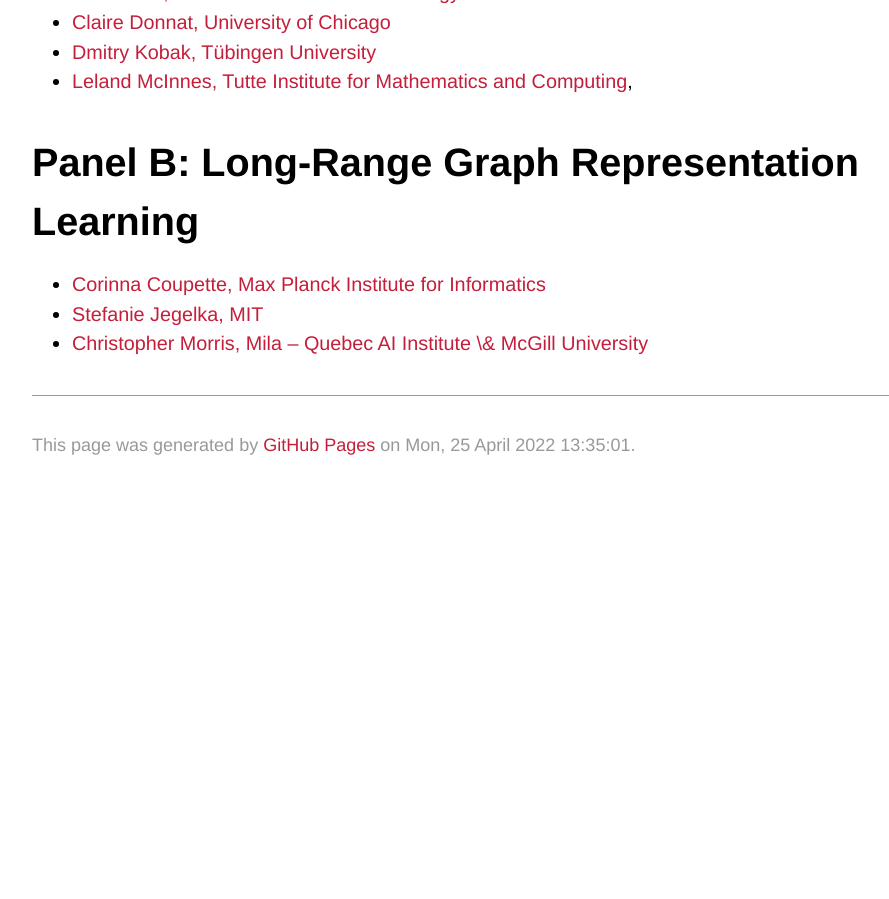
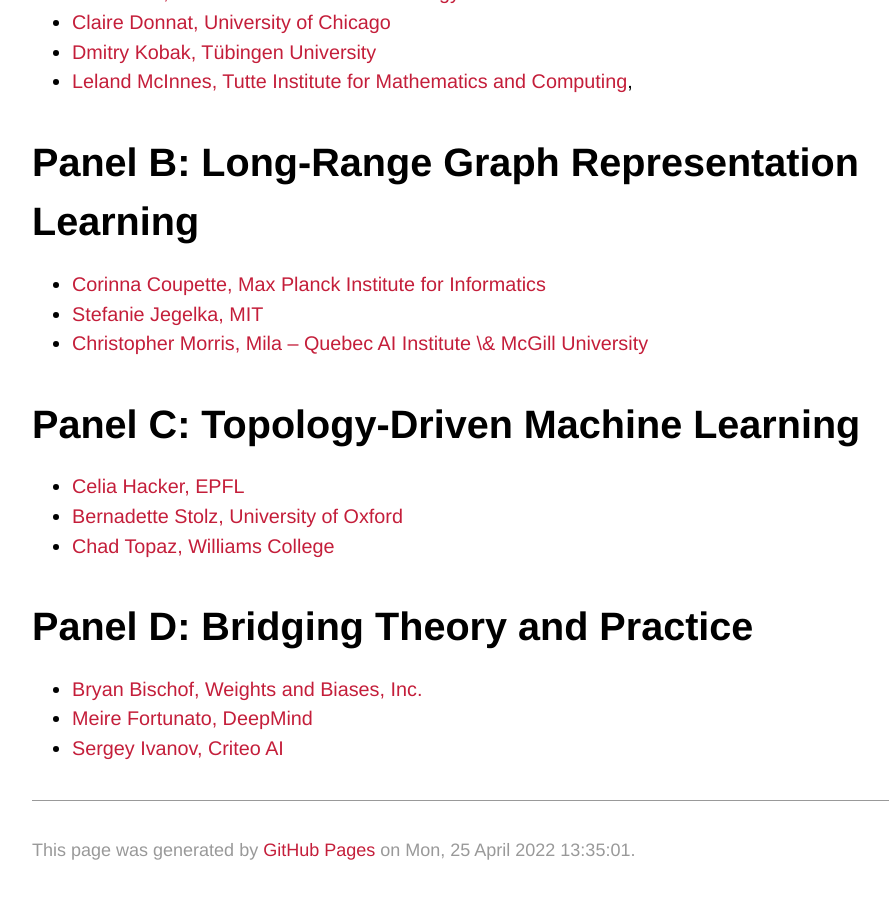
Before and after one commit to gt-rl/gt-rl.github.io, a Jekyll site: the page built from schedule.md, in a window 1280 px wide and 900 px high, scrolled down 2714 px. Shown: the whole window, without its empty margins (140-1029 px from the left). Built offline with Jekyll 4.4.1, drawn with Linux system fonts in a browser that asks for light colours; some web fonts are replaced; our own code applies the rules of GitHub Pages for plain Markdown files; before the commit the page ends 3209 px from its top, so only the background shows below that.

Commit message:
Updated schedule

```diff
--- a/schedule.md
+++ b/schedule.md
@@ -47,3 +47,15 @@
 - [Corinna Coupette, Max Planck Institute for Informatics](https://people.mpi-inf.mpg.de/~coupette)
 - [Stefanie Jegelka, MIT](https://people.csail.mit.edu/stefje/)
 - [Christopher Morris, Mila – Quebec AI Institute \& McGill University](https://chrsmrrs.github.io)
+
+# Panel C: Topology-Driven Machine Learning
+
+- [Celia Hacker, EPFL](https://www.epfl.ch/labs/hessbellwald-lab/members/celia-hacker/)
+- [Bernadette Stolz, University of Oxford](https://www1.maths.ox.ac.uk/people/bernadette.stolz)
+- [Chad Topaz, Williams College](https://chadtopaz.com)
+
+# Panel D: Bridging Theory and Practice
+
+- [Bryan Bischof, Weights and Biases, Inc.](http://bbischof.com)
+- [Meire Fortunato, DeepMind](https://math.berkeley.edu/~meiref)
+- [Sergey Ivanov, Criteo AI](https://nd7141.github.io)
```
